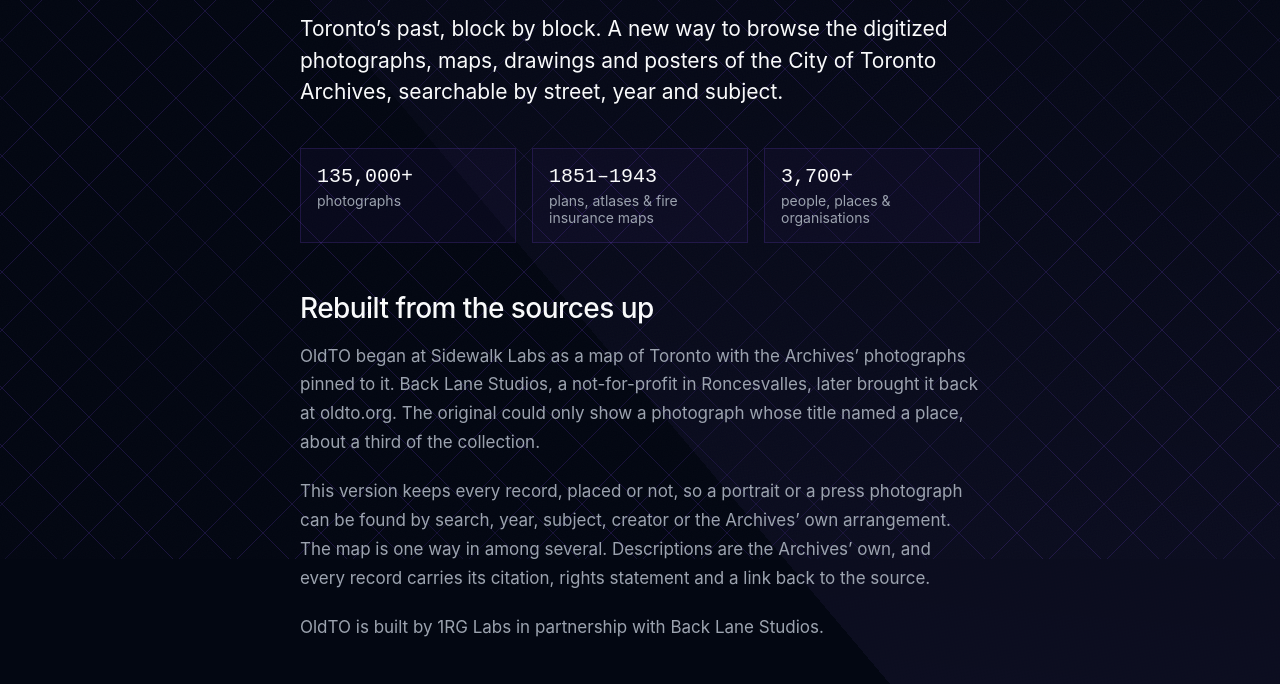
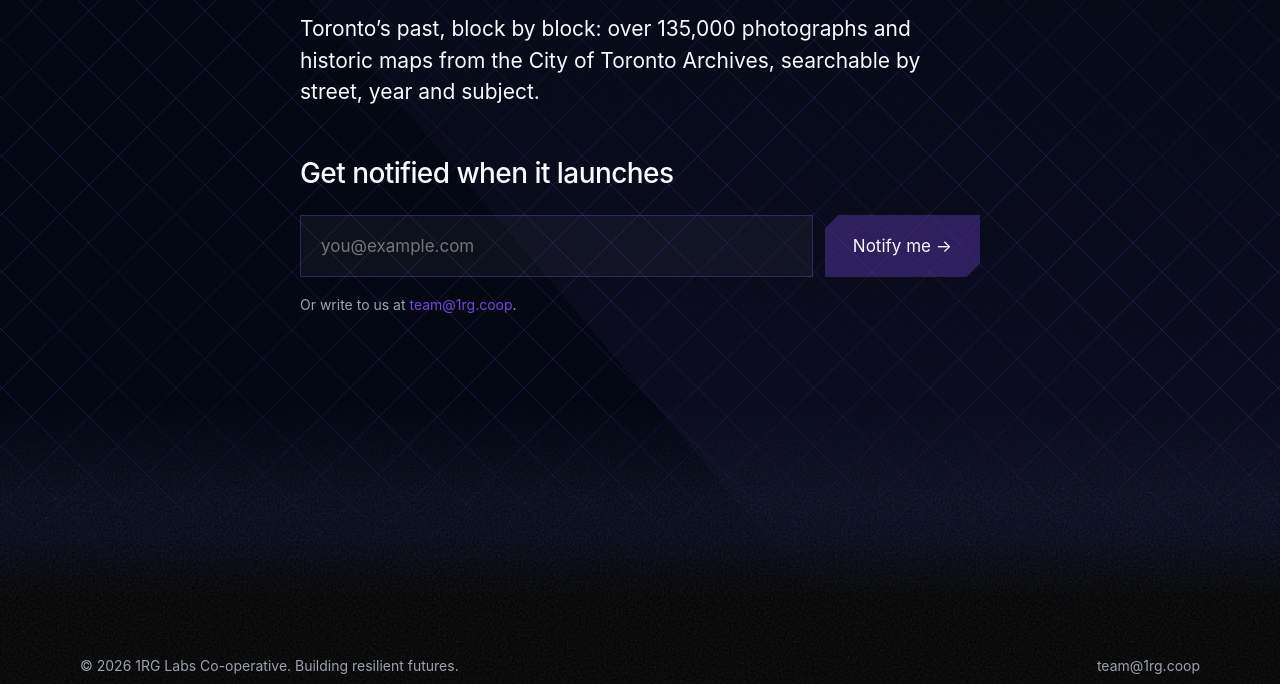
Before and after one commit to 1rglabs/labs.1rg.space, an Astro site: page /projects/oldto in a window 1280 px wide. Shown: the part 241-925 px from the top of the page. Built offline with nearby package versions, Linux system fonts and the light colour scheme; Astro itself is replaced by a stand-in of ours; a web font is replaced by a local one.

Commit message:
Trim OldTO page to a one-line description and signup
Co-Authored-By: Claude Opus 5.5 <noreply@anthropic.com>

```diff
--- a/src/pages/projects/oldto.astro
+++ b/src/pages/projects/oldto.astro
@@ -16,40 +16,12 @@ import Footer from '../../components/Footer.astro';
             </div>
             <h1 class="section-title">OldTO</h1>
             <p class="lede">
-                Toronto’s past, block by block. A new way to browse the digitized photographs,
-                maps, drawings and posters of the City of Toronto Archives, searchable by street,
-                year and subject.
+                Toronto’s past, block by block: over 135,000 photographs and historic maps from the
+                City of Toronto Archives, searchable by street, year and subject.
             </p>
-
-            <ul class="stats">
-                <li><strong>135,000+</strong> photographs</li>
-                <li><strong>1851–1943</strong> plans, atlases &amp; fire insurance maps</li>
-                <li><strong>3,700+</strong> people, places &amp; organisations</li>
-            </ul>
-
-            <div class="prose">
-                <h2>Rebuilt from the sources up</h2>
-                <p>
-                    OldTO began at Sidewalk Labs as a map of Toronto with the Archives’ photographs
-                    pinned to it. Back Lane Studios, a not-for-profit in Roncesvalles, later brought
-                    it back at oldto.org. The original could only show a photograph whose title named
-                    a place, about a third of the collection.
-                </p>
-                <p>
-                    This version keeps every record, placed or not, so a portrait or a press photograph
-                    can be found by search, year, subject, creator or the Archives’ own arrangement.
-                    The map is one way in among several. Descriptions are the Archives’ own, and every
-                    record carries its citation, rights statement and a link back to the source.
-                </p>
-                <p>
-                    OldTO is built by 1RG Labs in partnership with
-                    Back Lane Studios.
-                </p>
-            </div>
 
             <section class="signup" aria-labelledby="signup-title">
                 <h2 id="signup-title">Get notified when it launches</h2>
-                <p>Leave your email and we’ll let you know when OldTO goes live. Nothing else.</p>
                 <form
                     name="oldto-updates"
                     method="POST"
@@ -144,39 +116,6 @@ import Footer from '../../components/Footer.astro';
     margin-top: 8px;
 }
 
-.stats {
-    list-style: none;
-    display: grid;
-    grid-template-columns: repeat(3, 1fr);
-    gap: 16px;
-    margin: 40px 0 0;
-    font-size: 14px;
-    color: var(--text-secondary);
-}
-
-.stats li {
-    padding: 16px;
-    border: 1px solid rgba(117, 71, 219, 0.2);
-    background: rgba(117, 71, 219, 0.05);
-}
-
-.stats strong {
-    display: block;
-    font-family: var(--font-mono);
-    font-size: 20px;
-    font-weight: 500;
-    color: var(--text-primary);
-    margin-bottom: 4px;
-}
-
-.prose {
-    margin-top: 40px;
-    font-size: 17px;
-    line-height: 1.7;
-    color: var(--text-secondary);
-}
-
-.prose h2,
 .signup h2 {
     font-size: 28px;
     font-weight: 500;
@@ -186,18 +125,12 @@ import Footer from '../../components/Footer.astro';
     line-height: 1.25;
 }
 
-.prose p {
-    margin-bottom: 20px;
-}
-
-.prose a,
 .signup-alt a {
     color: var(--primary);
     text-decoration: none;
     transition: color 0.3s ease;
 }
 
-.prose a:hover,
 .signup-alt a:hover {
     color: var(--secondary);
 }
@@ -277,10 +210,6 @@ import Footer from '../../components/Footer.astro';
 }
 
 @media (max-width: 640px) {
-    .stats {
-        grid-template-columns: 1fr;
-    }
-
     .signup-form {
         flex-direction: column;
     }
```
